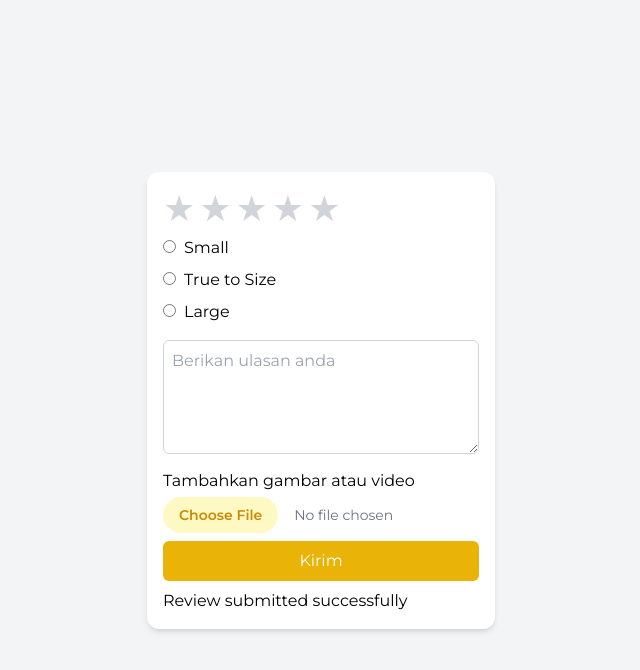
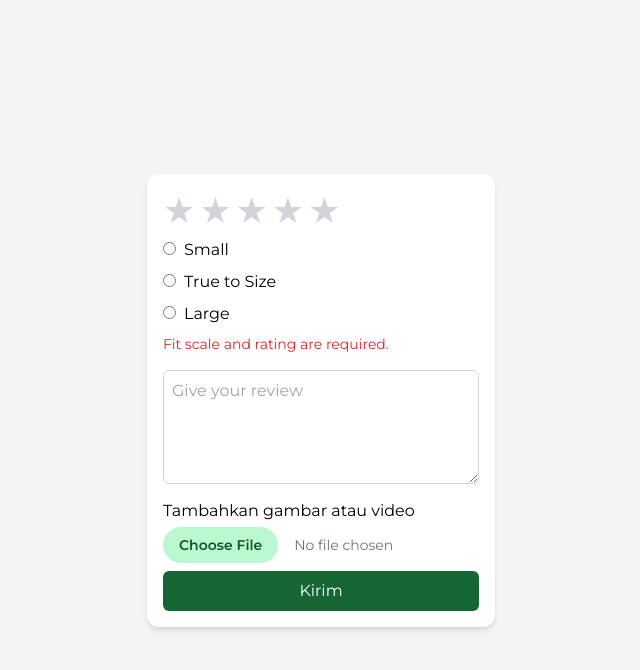
Before and after one commit to CaturAgeng/WeRent-FE, a Next.js app: page /rate in a window 1280 px wide. Both pictures are taken after a click on the button "Kirim". Shown: the top 670 px of the page, without its empty margins (319-959 px from the left). Built offline with nearby package versions, Linux system fonts and the light colour scheme; no server answers.

Commit message:
modified rate file and link in product BottomNavigation

```diff
--- a/api/axiosClients.ts
+++ b/api/axiosClients.ts
@@ -1,6 +1,8 @@
 import axios from "axios";
 import { token } from "config";
 import Cookies from "js-cookie";
+
+
 const baseUrl = process.env.NEXT_PUBLIC_BASE_URL
 
 export const axiosInstance = axios.create({
--- a/features/product/components/BottomNavigation/index.tsx
+++ b/features/product/components/BottomNavigation/index.tsx
@@ -22,7 +22,7 @@ export default function BottomNavigation({ rent }: RentDetailProps) {
                     </div>
                     <div className="h-1/4 items-center"></div>
                 </div>
-                    <Link href="/rate_review">
+                    <Link href="/rate">
                         <button className="rounded-md h-9 w-32 bg-yellow-500 text-xs cursor-pointer hover:bg-yellow-600">ADD</button>
                     </Link>
                 </div>
--- a/features/rate/components/fileInput/index.tsx
+++ b/features/rate/components/fileInput/index.tsx
@@ -1,6 +1,6 @@
-'use client'
+// 'use client'
 
-import React, { useState } from 'react';
+import React from 'react';
 
 interface FileInputProps {
     setFile: (file: File | null) => void;
@@ -19,7 +19,7 @@ const FileInput: React.FC<FileInputProps> = ({ setFile }) => {
             <input
                 type="file"
                 accept="image/*,video/*"
-                className="block w-full text-sm text-gray-500 file:mr-4 file:py-2 file:px-4 file:rounded-full file:border-0 file:text-sm file:font-semibold file:bg-yellow-100 file:text-yellow-600 hover:file:bg-yellow-200"
+                className="block w-full text-sm text-gray-500 file:mr-4 file:py-2 file:px-4 file:rounded-full file:border-0 file:text-sm file:font-semibold file:bg-green-200 file:text-green-900 hover:file:bg-green-300"
                 onChange={handleFileChange}
                 placeholder='Photos/Videos'
             />
--- a/features/rate/components/radioButton/index.tsx
+++ b/features/rate/components/radioButton/index.tsx
@@ -3,9 +3,11 @@ import React from 'react';
 interface RadioButtonProps {
     fitScale: string;
     setFitScale: (value: string) => void;
+    required?: boolean;
+    showErrors?: boolean;
 }
 
-const RadioButton: React.FC<RadioButtonProps> = ({ fitScale, setFitScale }) => {
+const RadioButton: React.FC<RadioButtonProps> = ({ fitScale, setFitScale, required = false, showErrors = false }) => {
     return (
         <div>
             <div className="mt-2">
@@ -44,6 +46,7 @@ const RadioButton: React.FC<RadioButtonProps> = ({ fitScale, setFitScale }) => {
                 />
                 <label htmlFor="large">Large</label>
             </div>
+            {required && showErrors && !fitScale && <p className='text-red-600 text-sm mt-2'>Fit scale is required.</p>}
         </div>
     );
 };
--- a/features/rate/components/rateWrapper/index.tsx
+++ b/features/rate/components/rateWrapper/index.tsx
@@ -1,21 +1,28 @@
 'use client'
 
 import React, { useState } from 'react';
-import StarRating from '../starRating'; // Pastikan import StarRating dari path yang benar
+import StarRating from '../starRating';
 import RadioButton from '../radioButton';
 import FileInput from '../fileInput';
 import axios from 'axios';
 
 const RateWrapper: React.FC = () => {
-    const [userId] = useState<number>(1);  // Example user ID, should be dynamically set
-    const [productId] = useState<number>(1);  // Example product ID, should be dynamically set
+    const userId = 1;  // Example user ID, should be dynamically set
+    const productId = 1;  // Example product ID, should be dynamically set
     const [review, setReview] = useState<string>('');
     const [fitScale, setFitScale] = useState<string>('');
     const [file, setFile] = useState<File | null>(null);
     const [ratingValue, setRatingValue] = useState<number>(0); // State untuk menyimpan nilai rating
     const [responseMessage, setResponseMessage] = useState<string>('');
+    const [showErrors, setShowErrors] = useState<boolean>(false);
 
     const handleReviewSubmit = () => {
+        // Validasi semua required fields sebelum mengirimkan data
+        if (!fitScale || ratingValue === 0) {
+            setShowErrors(true); // Menampilkan pesan kesalahan
+            return; // Menghentikan proses pengiriman jika ada required field yang kosong
+        }
+
         const formData = new FormData();
         formData.append('userId', userId.toString());
         formData.append('productId', productId.toString());
@@ -34,6 +41,10 @@ const RateWrapper: React.FC = () => {
         .then(response => {
             setResponseMessage(response.data.message);  // Menyimpan pesan respons
             console.log("Review submitted successfully:", response.data);
+            // Reset state dan tampilkan pesan sukses jika perlu
+            setShowErrors(false); // Menyembunyikan pesan kesalahan setelah berhasil submit
+            // Tambahkan navigasi ke halaman review atau halaman lain setelah submit
+            window.location.href = '/product'; // Contoh navigasi, sesuaikan dengan kebutuhan Anda
         })
         .catch(error => {
             console.error("Error submitting review:", error);
@@ -44,21 +55,26 @@ const RateWrapper: React.FC = () => {
         <div className="p-4 max-w-md mx-auto bg-white rounded-xl shadow-md space-y-4">
             <div className="flex items-center">
                 <div>
-                    {/* Komponen StarRating dengan prop value dan onChange */}
-                    <StarRating userId={userId} productId={productId} value={ratingValue} onChange={setRatingValue} />
-                    <RadioButton fitScale={fitScale} setFitScale={setFitScale} />
+                    <StarRating userId={userId} productId={productId} value={ratingValue} onChange={setRatingValue} required={showErrors} />
+                    <RadioButton fitScale={fitScale} setFitScale={setFitScale} required={showErrors} />
+                    {showErrors && (!fitScale || ratingValue === 0) && <p className='text-red-600 text-sm mt-2'>Fit scale and rating are required.</p>}
                 </div>
             </div>
             <div className="space-y-2">
                 <textarea
                     className="w-full p-2 border border-gray-300 rounded-md"
                     rows={4}
-                    placeholder='Berikan ulasan anda'
+                    placeholder='Give your review'
                     value={review}
                     onChange={(e) => setReview(e.target.value)}
                 ></textarea>
                 <FileInput setFile={setFile} />
-                <button onClick={handleReviewSubmit} className="w-full bg-yellow-500 text-white p-2 rounded-md">Kirim</button>
+                <button
+                    onClick={handleReviewSubmit}
+                    className="w-full bg-green-800 text-white p-2 rounded-md hover:bg-green-600"
+                >
+                    Kirim
+                </button>
                 {responseMessage && <p>{responseMessage}</p>}
             </div>
         </div>
--- a/features/rate/components/starRating/index.tsx
+++ b/features/rate/components/starRating/index.tsx
@@ -6,25 +6,14 @@ import axios from 'axios';
 interface StarRatingProps {
     userId: number;
     productId: number;
-    value: number; // Menambahkan properti value dengan tipe number
-    onChange: React.Dispatch<React.SetStateAction<number>>; // Menambahkan properti onChange dengan tipe Dispatch<SetStateAction<number>>
+    value: number;
+    onChange: React.Dispatch<React.SetStateAction<number>>;
+    required?: boolean;
+    showErrors?: boolean;
 }
 
-const StarRating: React.FC<StarRatingProps> = ({ userId, productId, value, onChange }) => {
+const StarRating: React.FC<StarRatingProps> = ({ userId, productId, value, onChange, required = false, showErrors = false }) => {
     const [hover, setHover] = useState<number>(0);
-
-    useEffect(() => {
-        // Fetch existing rating from dummy API
-        axios.get(`https://jsonplaceholder.typicode.com/posts/${userId}`)  // Using userId for demonstration
-            .then(response => {
-                // Assume the rating value is in response.data.rating
-                // Here, we are just simulating a rating value
-                onChange(response.data.id % 5 + 1);  // Simulate rating based on post ID for example
-            })
-            .catch(error => {
-                console.error("Error fetching rating:", error);
-            });
-    }, [userId, productId, onChange]);
 
     const handleRating = (starValue: number) => {
         onChange(starValue);
@@ -44,6 +33,7 @@ const StarRating: React.FC<StarRatingProps> = ({ userId, productId, value, onCha
     };
 
     return (
+        <div>
             <div className="flex items-center text-4xl space-x-1">
                 {[...Array(5)].map((_, index) => {
                     const starValue = index + 1;
@@ -61,6 +51,8 @@ const StarRating: React.FC<StarRatingProps> = ({ userId, productId, value, onCha
                     );
                 })}
             </div>
+            {required && showErrors && value === 0 && <p className='text-red-600 text-sm mt-2'>Rating is required.</p>}
+        </div>
     );
 };
 
```
Also changed, not shown: package.json (+4 -8 lines), 1 other file (tests, documents, lock files or other folders). Lines whose indentation alone changed are shown as unchanged.
